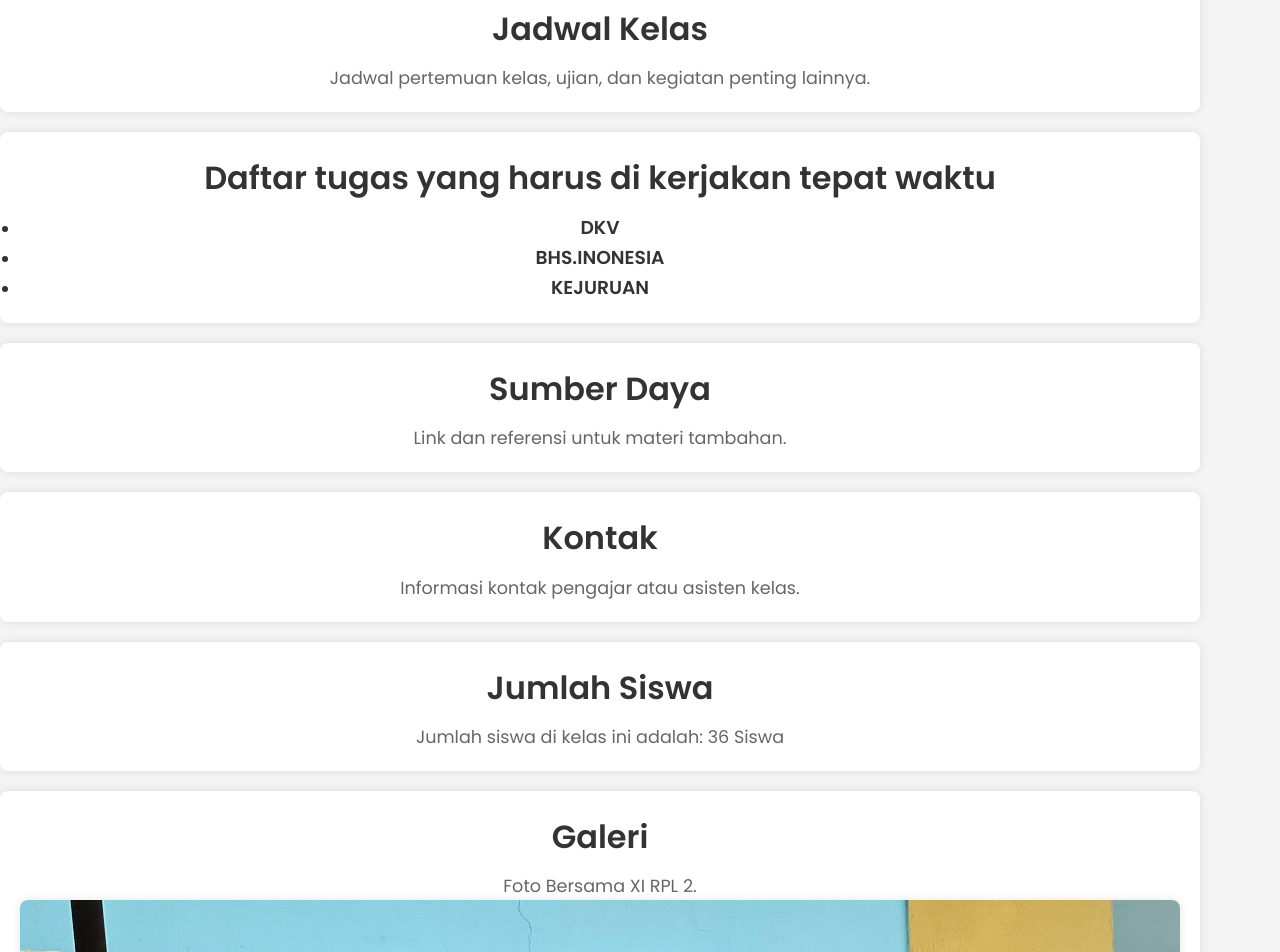
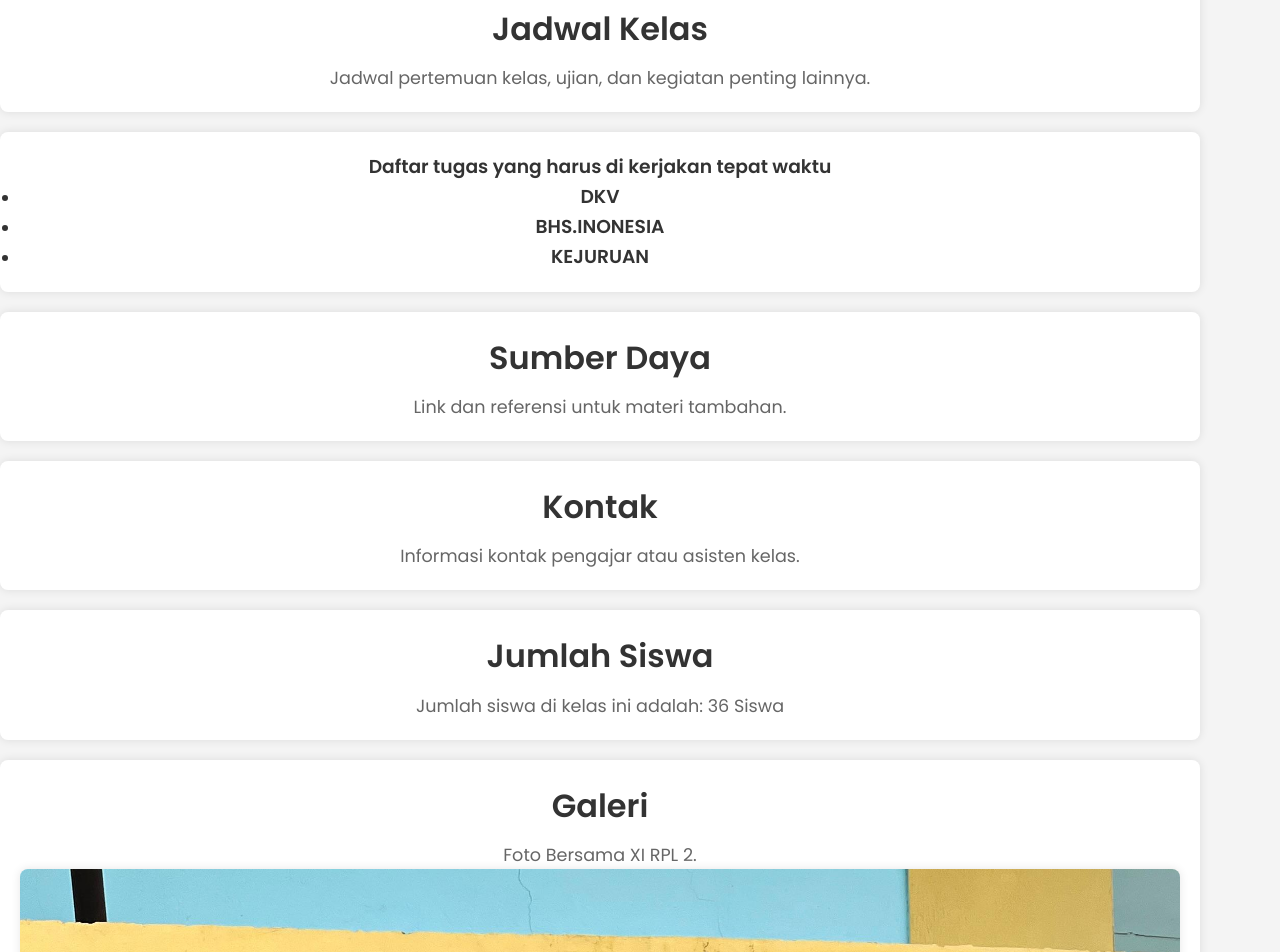
Before and after one commit to IkhsanPratama24/xi-rpl2, a plain HTML site: page index.html in a window 1280 px wide. Shown: the part 1036-1988 px from the top of the page. Drawn offline with Linux system fonts and the light colour scheme.

Commit message:
Update index.html

```diff
--- a/index.html
+++ b/index.html
@@ -59,7 +59,7 @@
 
         <section id="tugas" class="section-content">
             <div class="content">
-                <p><h2>Daftar tugas yang harus di kerjakan tepat waktu</h2></p>
+                <p><h3>Daftar tugas yang harus di kerjakan tepat waktu</h3></p>
                 <ul>
                     <li><h3>DKV</h3></li>
                     <li><h3>BHS.INONESIA</h3></li>
```
